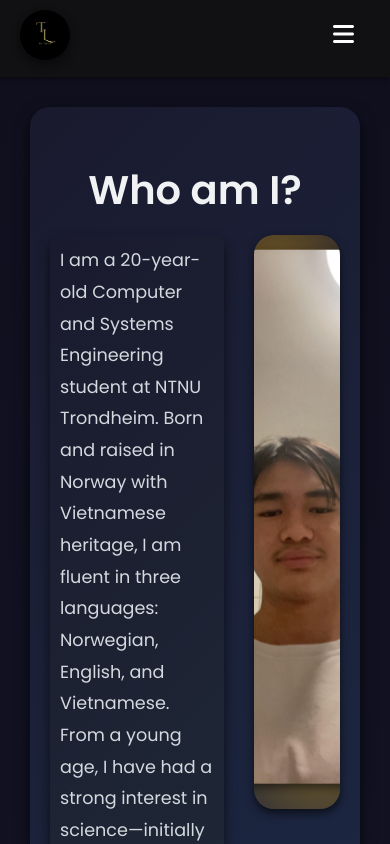
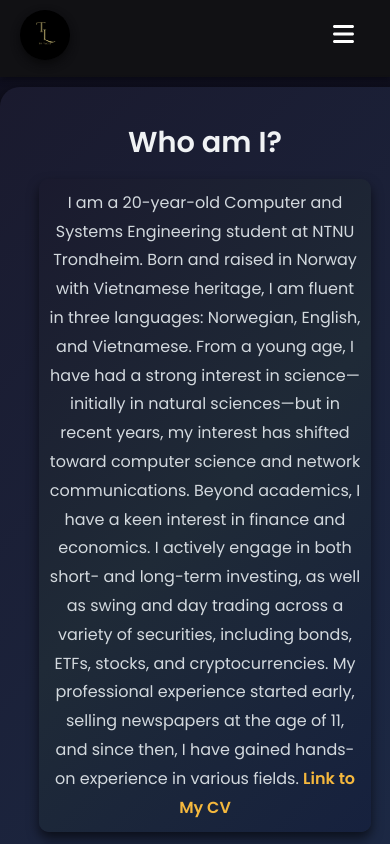
Before and after one commit to TriTacLe/Portfolio, a React (Vite) app in the folder frontend/: page /about in a window 390 px wide. Built offline with nearby package versions, Linux system fonts and the light colour scheme.

Commit message:
responsive design implemented for phone devices

```diff
--- a/frontend/src/components/Footer/Footer.module.css
+++ b/frontend/src/components/Footer/Footer.module.css
@@ -124,3 +124,46 @@ h4 {
   transform: scale(1.3);
   color: hsl(210, 15%, 95%);
 }
+
+@media (max-width: 768px) {
+  .footerContent {
+    flex-direction: column;
+    align-items: center;
+    text-align: center;
+  }
+
+  .footerSectionContact,
+  .socialLinksContainer,
+  .footerSectionNavigation {
+    flex: none;
+    border-right: none;
+    padding: 16px 0;
+  }
+
+  .socialLinks {
+    gap: 10px;
+  }
+
+  h4 {
+    font-size: 14px;
+  }
+
+  .footerSectionContact p,
+  .footerSectionNavigation a {
+    font-size: 12px;
+  }
+}
+
+@media (max-width: 480px) {
+  .footer {
+    padding: 10px;
+  }
+
+  .footerContent {
+    gap: 10px;
+  }
+
+  .socialIcon {
+    font-size: 25px;
+  }
+}
--- a/frontend/src/pages/About/About.module.css
+++ b/frontend/src/pages/About/About.module.css
@@ -1,3 +1,15 @@
+header {
+  position: fixed;
+  top: 0;
+  left: 0;
+  width: 100%;
+  z-index: 1000;
+  padding: 10px 20px;
+  display: flex;
+  justify-content: space-between;
+  align-items: center;
+}
+
 .container {
   display: flex;
   flex-direction: column;
@@ -50,7 +62,7 @@
 .introImgContainer {
   width: 500px;
   height: 338px;
-  background: linear-gradient(135deg, #1a1a2e, #16213e); /* Subtle gradient */
+  background: linear-gradient(135deg, #1a1a2e, #16213e);
   display: flex;
   justify-content: center;
   align-items: center;
@@ -60,16 +72,15 @@
   box-shadow: 0 4px 8px rgba(0, 0, 0, 0.6);
 }
 
-/* Blurry background shapes */
 .introImgContainer::before,
 .introImgContainer::after {
   content: "";
   position: absolute;
   width: 150px;
   height: 150px;
-  border-radius: 50%; /* Circular shapes */
-  background: linear-gradient(45deg, #f39c12, #f1c40f); /* Vibrant colors */
-  filter: blur(50px); /* Strong blur for fun effect */
+  border-radius: 50%;
+  background: linear-gradient(45deg, #f39c12, #f1c40f);
+  filter: blur(50px);
   animation: float 5s ease-in-out infinite; /* Animation */
   z-index: 1;
   opacity: 0.8;
@@ -249,21 +260,6 @@
   transform: scale(1.05);
 }
 
-/* Responsive design */
-@media (max-width: 768px) {
-  .skillCategory {
-    width: 100%;
-    padding: 15px;
-  }
-  .skillCategory ul {
-    gap: 5px;
-  }
-  .skillCategory ul li {
-    font-size: 0.9rem;
-    padding: 8px;
-  }
-}
-
 .interestSection {
 }
 
@@ -366,3 +362,89 @@
     transform: translateY(0);
   }
 }
+
+@media (max-width: 768px) {
+  .container {
+    width: 100%;
+  }
+
+  .content {
+    padding: 10px;
+    margin: 10px 0;
+    width: 100%;
+  }
+
+  .introContent {
+    flex-direction: column;
+    gap: 15px;
+    align-items: center;
+  }
+
+  .introP {
+    font-size: 1rem;
+    width: 80%;
+    padding: 10px;
+    text-align: center;
+  }
+
+  .introImgContainer {
+    width: 100%;
+    height: auto;
+    max-width: 300px;
+  }
+
+  .introImage {
+    width: 100%;
+    height: auto;
+    max-width: 300px;
+    object-fit: cover;
+  }
+
+  .h1 {
+    font-size: 1.8rem;
+    text-align: center;
+  }
+
+  .h2 {
+    font-size: 1.5rem;
+    text-align: center;
+  }
+
+  .skills .skillGrid {
+    width: 90%;
+    padding: 15px;
+  }
+
+  .techSkillsContainer {
+    flex-direction: column;
+    gap: 20px;
+    align-items: center;
+  }
+
+  .skillCategory {
+    width: 90%;
+    margin-bottom: 10px;
+  }
+
+  .interestContainer ul {
+    flex-direction: column;
+    gap: 20px;
+    align-items: center;
+  }
+
+  .interestImgContainer {
+    width: 90%;
+
+    margin: 0 auto;
+  }
+
+  .ctaContainer {
+    padding: 20px;
+    font-size: 1rem;
+  }
+
+  .ctaButton {
+    font-size: 1rem;
+    padding: 10px 20px;
+  }
+}
--- a/frontend/src/pages/Projects/Projects.module.css
+++ b/frontend/src/pages/Projects/Projects.module.css
@@ -88,7 +88,6 @@
   background: linear-gradient(90deg, #2b1246, #1a4286);
   transform: translateY(-2px) scale(1.05);
 }
-
 @media (max-width: 768px) {
   .title {
     font-size: 2rem;
@@ -105,4 +104,50 @@
   .cardTitle {
     font-size: 1rem;
   }
+
+  .cardDescription {
+    font-size: 0.9rem;
+  }
+
+  .cardButton {
+    font-size: 0.9rem;
+    padding: 8px 16px;
+  }
 }
+
+@media (max-width: 480px) {
+  .title {
+    font-size: 1.8rem;
+    margin-bottom: 20px;
+  }
+
+  .projectsContainer {
+    padding: 20px 10px;
+  }
+
+  .grid {
+    grid-template-columns: 1fr;
+    gap: 10px;
+  }
+
+  .card {
+    min-height: 280px;
+  }
+
+  .image {
+    height: 150px;
+  }
+
+  .cardTitle {
+    font-size: 0.9rem;
+  }
+
+  .cardDescription {
+    font-size: 0.8rem;
+  }
+
+  .cardButton {
+    font-size: 0.8rem;
+    padding: 6px 12px;
+  }
+}
```
